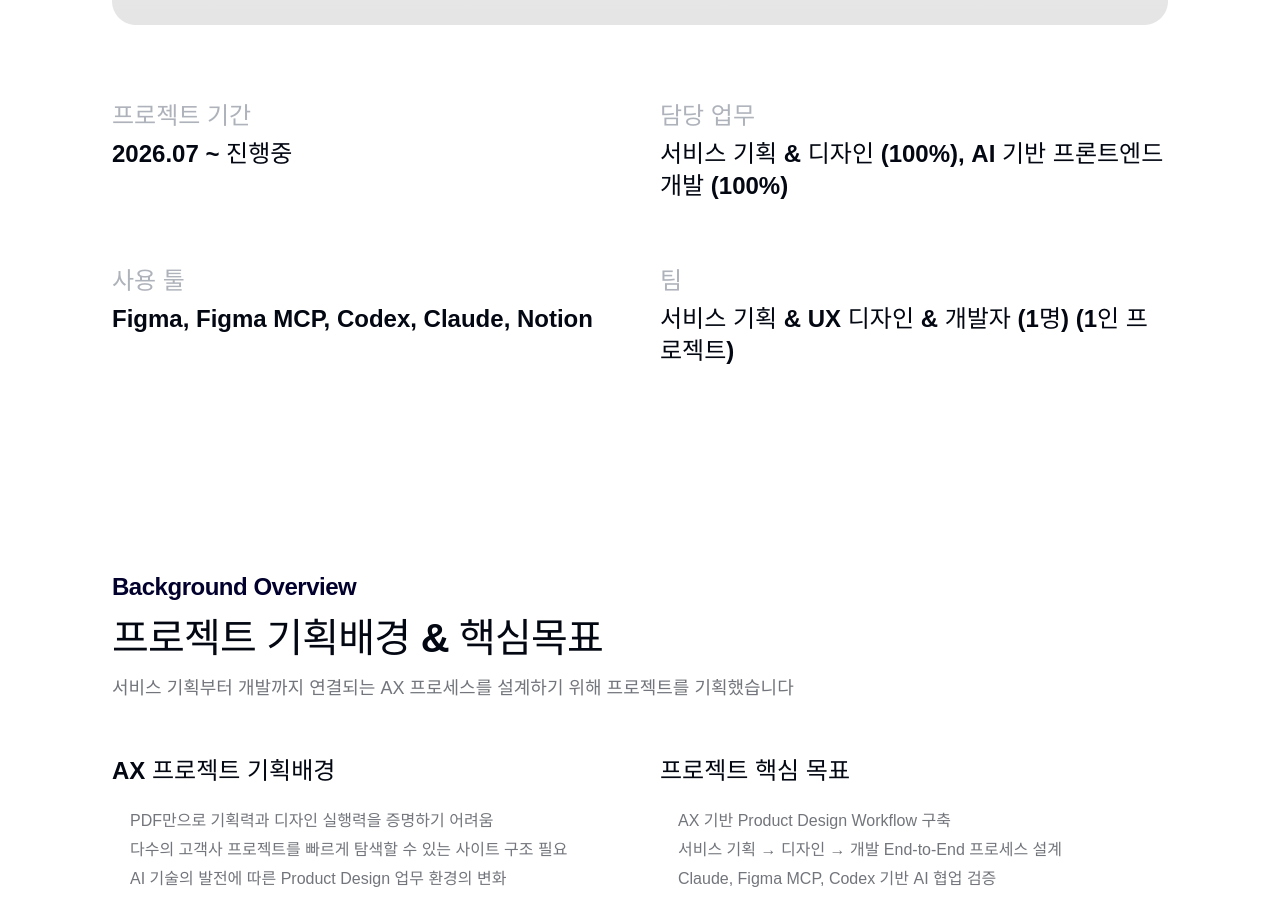
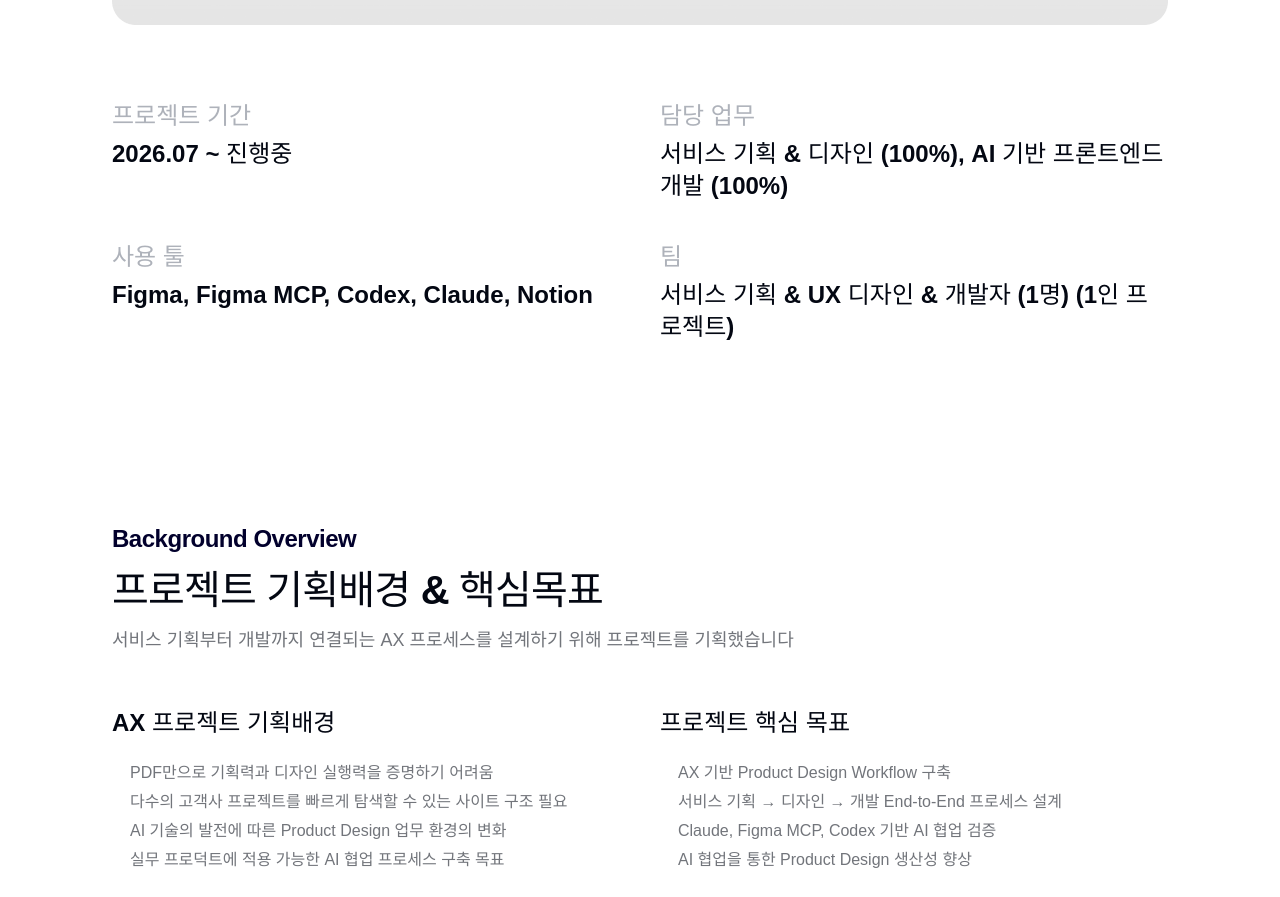
Before and after one commit to rlatjdgh9612/axion-portfolio, a Next.js app: page /projects/detail/axion in a window 1280 px wide. Shown: the part 1227-2124 px from the top of the page. Built offline with nearby package versions, Linux system fonts and the light colour scheme; a web font is replaced by a local one.

Commit message:
Update globals.css

```diff
--- a/app/globals.css
+++ b/app/globals.css
@@ -451,7 +451,7 @@ html[data-theme="dark"] body:has(.projects-index) .site-footer .button-secondary
 .detail-image-label { position: absolute; left: 24px; bottom: 27px; display: inline-flex; align-items: center; justify-content: center; min-width: 170px; min-height: 56px; padding: 0 24px; border: 1px solid var(--line); border-radius: 999px; background: var(--bg); font-size: 22px; font-weight: 600; }
 .project-meta-section { min-height: 394px; padding: 76px 0; }
 .project-meta { width: min(calc(100% - 144px), 1056px); display: grid; grid-template-columns: repeat(2, 1fr); gap: 40px; margin-inline: auto; }
-.project-meta div { min-height: 101px; display: flex; flex-direction: column; gap: 8px; padding-bottom: 24px; border-bottom: 1px solid var(--line); }
+.project-meta div { min-height: 101px; display: flex; flex-direction: column; gap: 8px; }
 .project-meta span { color: var(--muted); font-size: 24px; line-height: 29px; font-weight: 500; }
 .project-meta strong { font-size: 24px; line-height: 32px; font-weight: 600; }
 .project-case-study-root {
```
